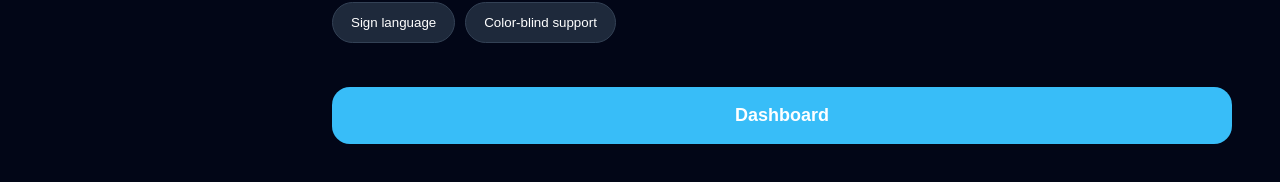
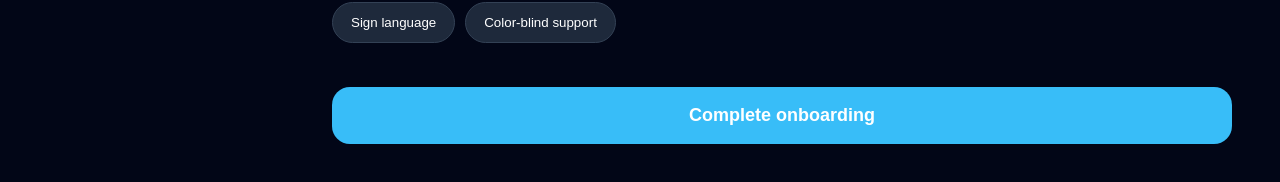
Before and after one commit to inclurah-png/inclura-web, a React (Vite) app: page /onboarding in a window 1280 px wide. Shown: the part 1196-1378 px from the top of the page. Built offline with nearby package versions, Linux system fonts and the light colour scheme; no server answers.

Commit message:
Use localized onboarding completion label

```diff
--- a/src/pages/Onboarding.jsx
+++ b/src/pages/Onboarding.jsx
@@ -540,7 +540,7 @@ function Onboarding() {
             marginTop: "20px",
           }}
         >
-          {t("returnDashboard")}
+          {t("completeOnboarding")}
         </button>
       </div>
     </DashboardLayout>
```
